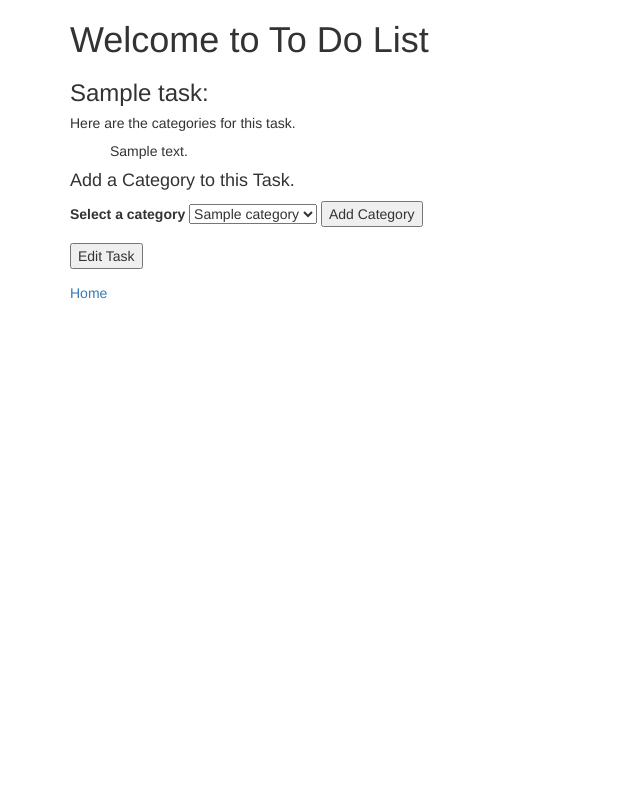
After one commit to tjheffner/march17_todo_db, a PHP site: template todo/views/task.html.twig in a window 1280 px wide. The commit adds this page. Shown: the whole page, without its empty margins (0-640 px from the left). Run offline with PHP 8.4, Linux system fonts and the light colour scheme; the template is opened without the code that fills it: most values are stand-ins (such as "Sample title", 1, 10 or a date in 2020); some libraries are stand-ins or nearby versions.

Commit message:
Adjust category and task pages.

```diff
--- a/todo/app/app.php
+++ b/todo/app/app.php
@@ -47,7 +47,7 @@
         return $app['twig']->render('task.html.twig', array('task' => $task, 'categories' => $task->getCategories(), 'all_categories' => Category::getAll()));
     });
 
-    $app->post("/categories", function($id) use($app) {
+    $app->post("/categories", function() use($app) {
         $category = new Category($_POST['name']);
         $category->save();
         return $app['twig']->render('categories.html.twig', array('categories' => Category::getAll()));
--- /dev/null
+++ b/todo/views/task.html.twig
@@ -0,0 +1,44 @@
+<html>
+    <head>
+        <title>To Do List</title>
+        <link rel='stylesheet' href='https://maxcdn.bootstrapcdn.com/bootstrap/3.3.1/css/bootstrap.min.css'>
+    </head>
+    <body>
+        <div class="container">
+        <h1>Welcome to To Do List</h1>
+        <h3>{{ task.getName }}:</h3>
+
+        {% if categories is not empty %}
+            <h5>Here are the categories for this task.</h5>
+            <ol>
+            {% for category in categories %}
+                <p>{{ category.getDescription }}</p>
+            {% endfor %}
+            </ol>
+            {% else %}
+            <p>You have free time!</p>
+            <p>Why not add a category?</p>
+        {% endif %}
+
+        <h4>Add a Category to this Task.</h4>
+
+        <form action="/add_categories" method="post">
+            <label for="category_id">Select a category</label>
+            <input value="{{ task.getId }}" id="task_id" name="task_id" type="hidden">
+            <select id="category_id" name="category_id" type="text">
+                {% for category in all_categories %}
+                    <option value="{{ category.getId }}"> {{ category.getName }} </option>
+                {% endfor %}
+            </select>
+            <button type="submit">Add Category</button>
+        </form>
+
+        <form action="/tasks/{{ task.getId }}/edit">
+            <button type="submit">Edit Task</button>
+        </form>
+
+        <p><a href='/'>Home</a></p>
+
+        </div>
+    </body>
+</html>
```
Also changed, not shown: todo/views/category.html.twig (+10 -3 lines).
